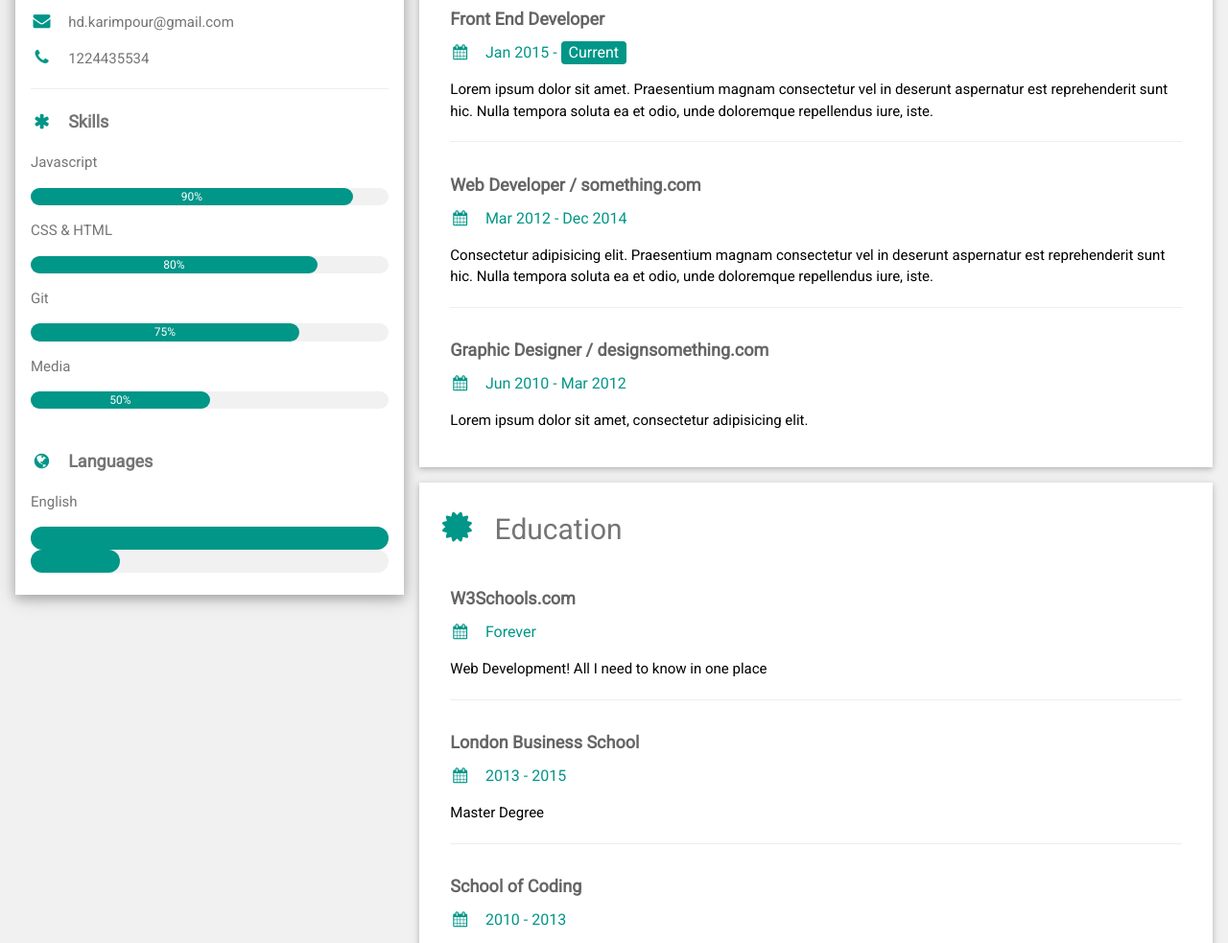
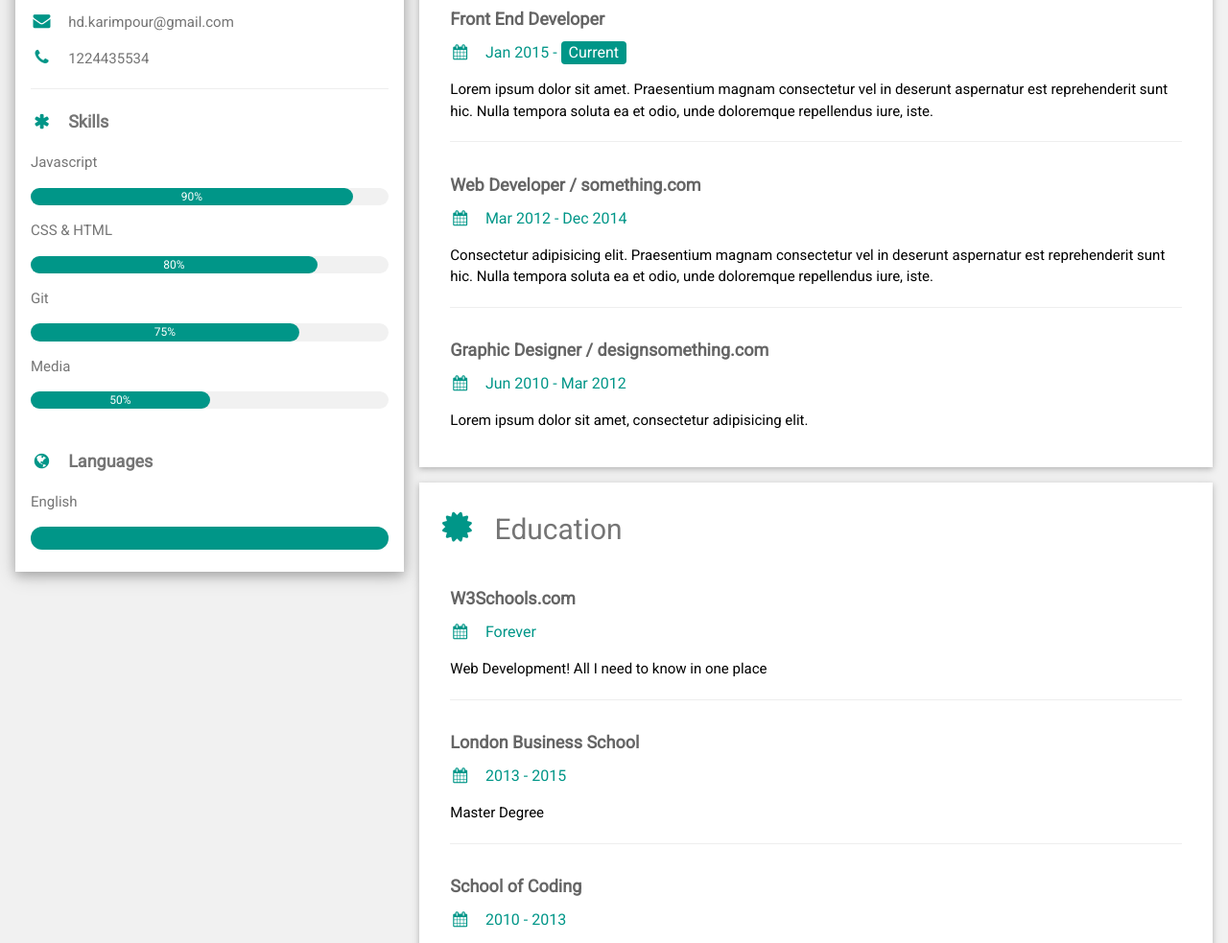
Before and after one commit to hkarimpoor/Amplify-Cv-App, a website built with webpack: page index.html in a window 1280 px wide. Shown: the part 117-1100 px from the top of the page at 96% size. Built offline with nearby package versions, Linux system fonts and the light colour scheme; files whose address does not match are found by name.

Commit message:
update index

```diff
--- a/index.html
+++ b/index.html
@@ -59,9 +59,6 @@ html,body,h1,h2,h3,h4,h5,h6 {font-family: "Roboto", sans-serif}
           <p>English</p>
           <div class="w3-light-grey w3-round-xlarge">
             <div class="w3-round-xlarge w3-teal" style="height:24px;width:100%"></div>
-          </div>
-          <div class="w3-light-grey w3-round-xlarge">
-            <div class="w3-round-xlarge w3-teal" style="height:24px;width:25%"></div>
           </div>
           <br>
         </div>
```
